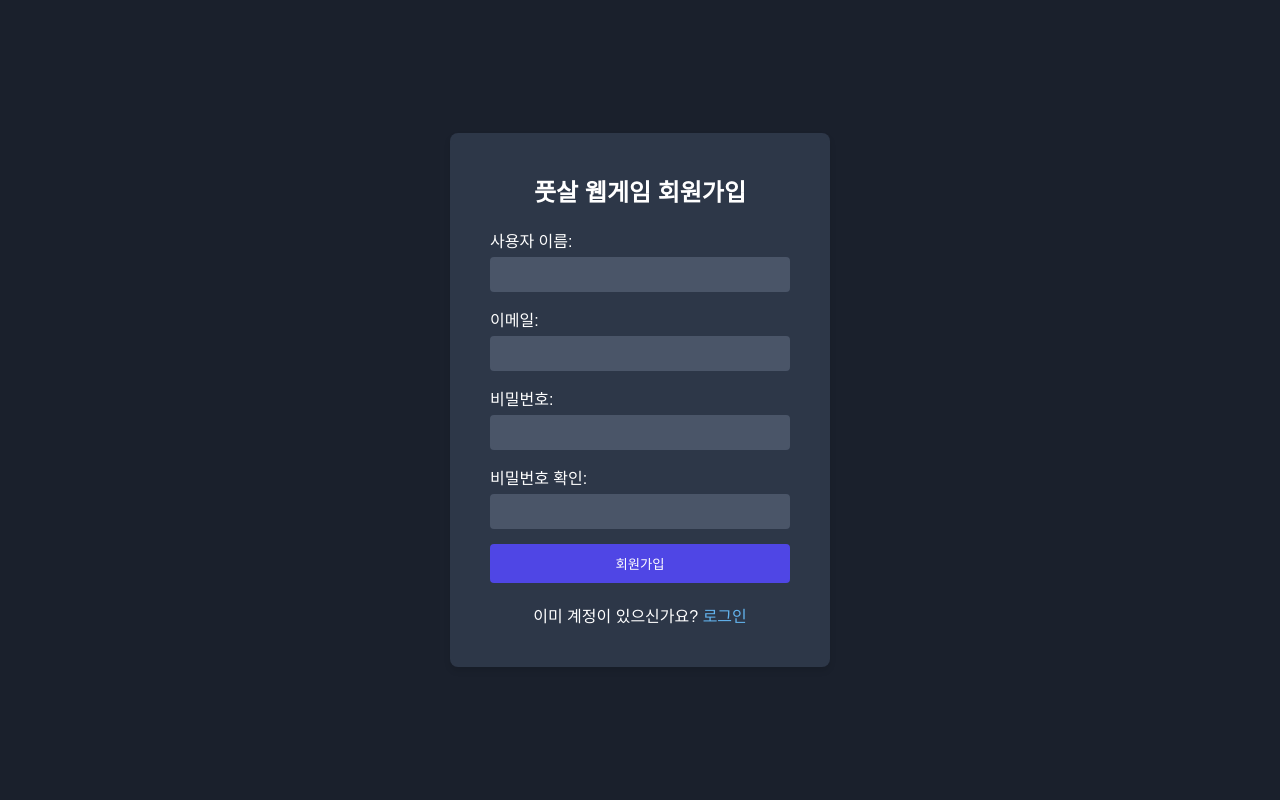
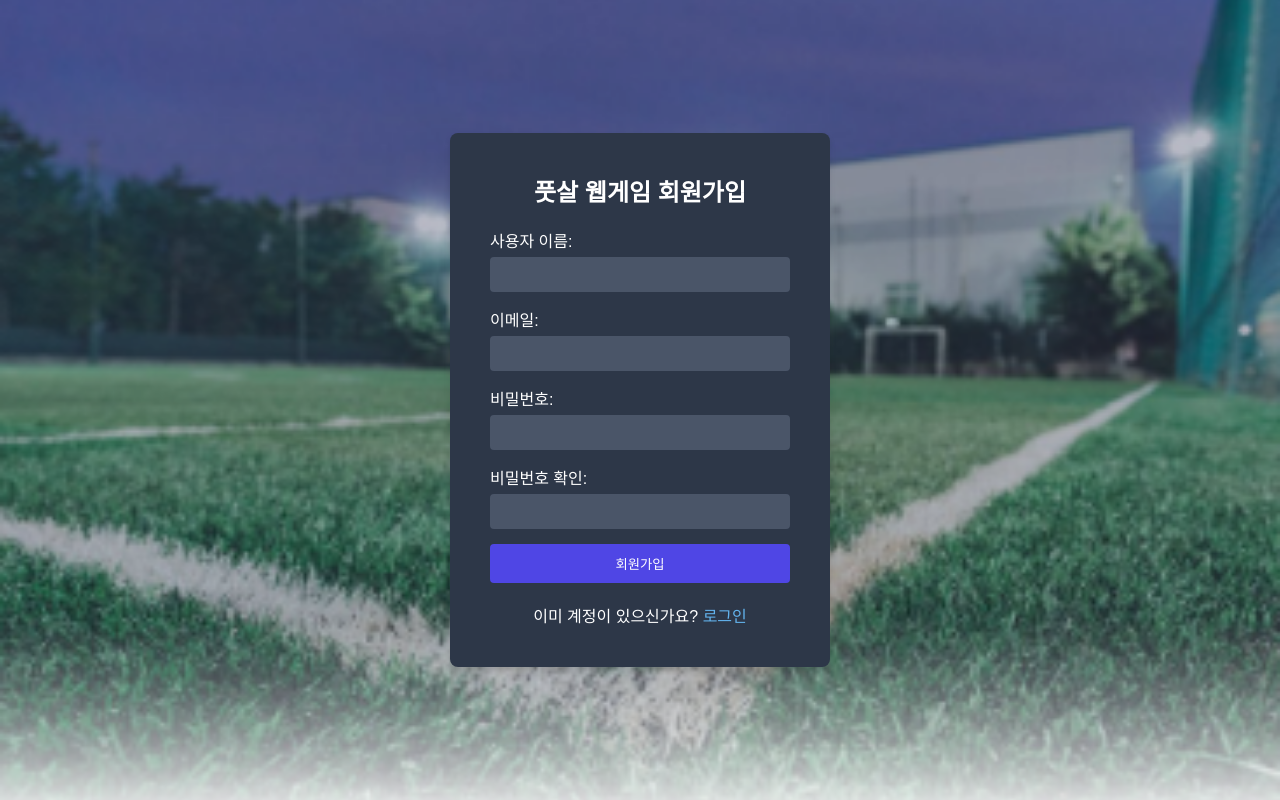
Before and after one commit to tjdcjf1996/futsal_online_frontend, a plain HTML site: page signup.html in a window 1280 px wide. Drawn offline with Linux system fonts and the light colour scheme.

Commit message:
회원가입 백그라운드 수정

```diff
--- a/css/signup.css
+++ b/css/signup.css
@@ -2,7 +2,9 @@ body {
   font-family: Arial, sans-serif;
   margin: 0;
   padding: 0;
-  background-color: #1a202c;
+  background-image: url("../assets/background.png");
+  background-position: center;
+  background-size: cover;
   color: #ffffff;
   display: flex;
   justify-content: center;
```
